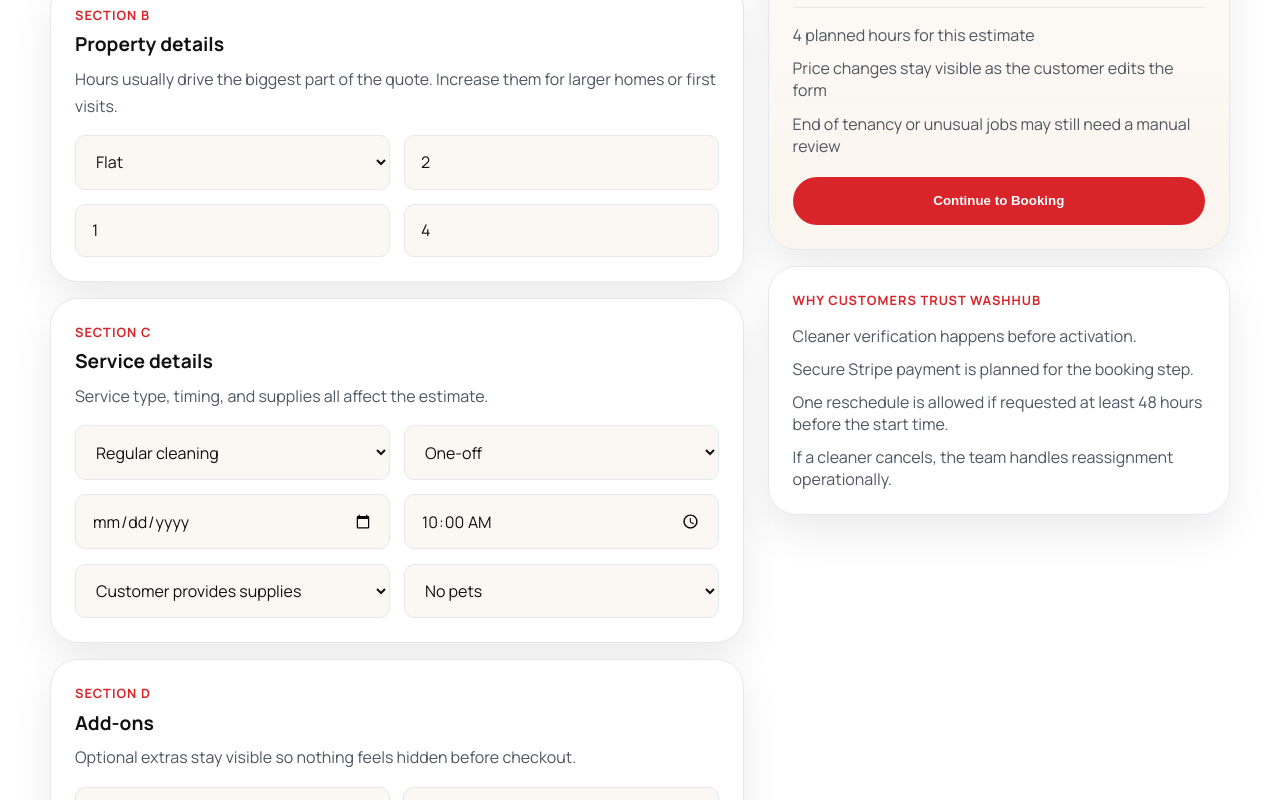
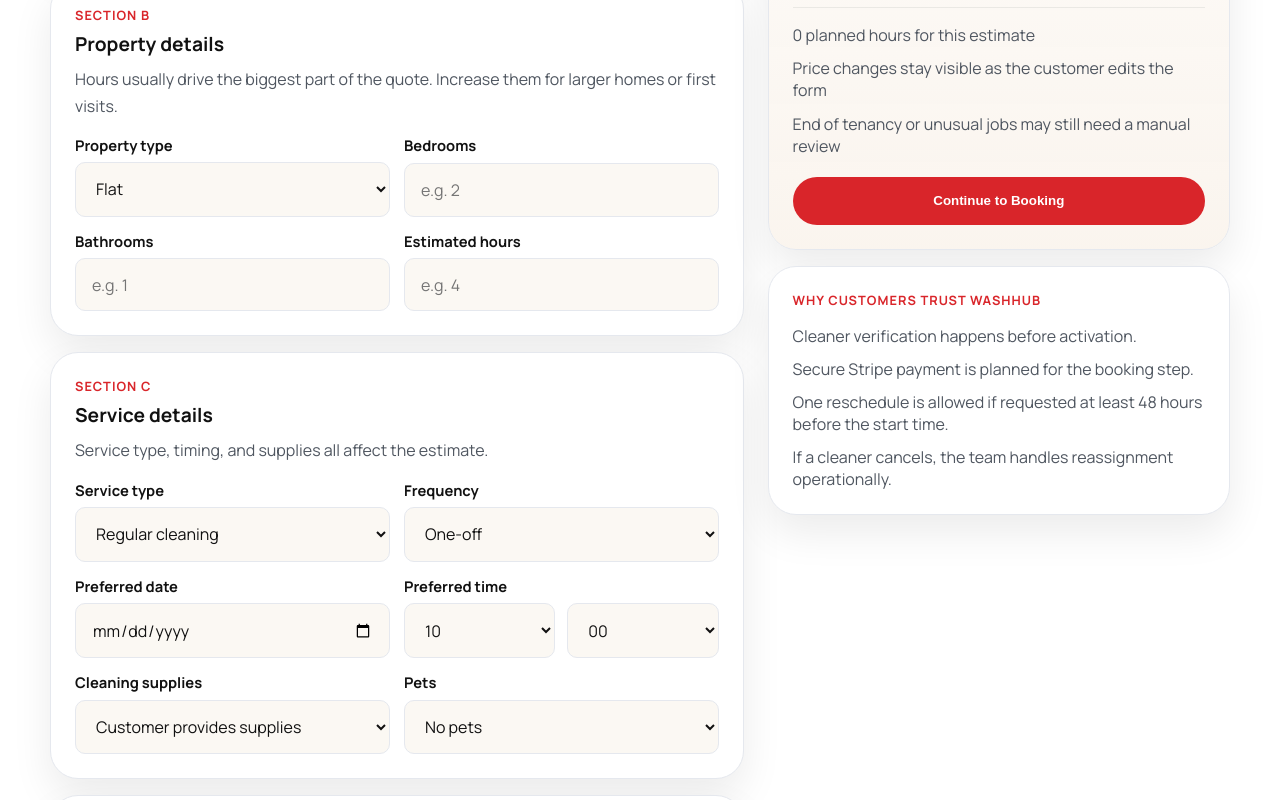
Before and after one commit to martinmsh1025-sketch/AreaSorted, a Next.js app: page /instant-quote in a window 1280 px wide. Shown: the part 940-1740 px from the top of the page. Built offline with nearby package versions, Linux system fonts and the light colour scheme.

Commit message:
Refine quote form field defaults

```diff
--- a/src/app/globals.css
+++ b/src/app/globals.css
@@ -449,6 +449,23 @@ img {
   gap: 0.9rem;
 }
 
+.quote-field-stack {
+  display: grid;
+  gap: 0.45rem;
+}
+
+.quote-field-stack span {
+  font-size: 0.92rem;
+  font-weight: 700;
+  color: var(--color-text);
+}
+
+.quote-time-grid {
+  display: grid;
+  grid-template-columns: repeat(2, minmax(0, 1fr));
+  gap: 0.75rem;
+}
+
 .quote-check-grid {
   display: grid;
   grid-template-columns: repeat(2, minmax(0, 1fr));
--- a/src/components/quote/instant-quote-form.tsx
+++ b/src/components/quote/instant-quote-form.tsx
@@ -8,6 +8,9 @@ const serviceOptions = [
   { value: "office-cleaning", label: "Office cleaning" },
   { value: "airbnb-turnover-cleaning", label: "Airbnb turnover cleaning" },
 ];
+
+const hourOptions = Array.from({ length: 16 }, (_, index) => `${String(index + 6).padStart(2, "0")}`);
+const minuteOptions = ["00", "15", "30", "45"];
 
 const baseRates = {
   "regular-home-cleaning": { customer: 24, cleaner: 27 },
@@ -52,12 +55,13 @@ export function InstantQuoteForm({
   const [addressLine2, setAddressLine2] = useState(initialAddressLine2);
   const [city, setCity] = useState(initialCity);
   const [propertyType, setPropertyType] = useState("flat");
-  const [bedrooms, setBedrooms] = useState("2");
-  const [bathrooms, setBathrooms] = useState("1");
-  const [hours, setHours] = useState("4");
+  const [bedrooms, setBedrooms] = useState("");
+  const [bathrooms, setBathrooms] = useState("");
+  const [hours, setHours] = useState("");
   const [service, setService] = useState(initialService || "regular-home-cleaning");
   const [preferredDate, setPreferredDate] = useState("");
-  const [preferredTime, setPreferredTime] = useState("10:00");
+  const [preferredHour, setPreferredHour] = useState("10");
+  const [preferredMinute, setPreferredMinute] = useState("00");
   const [frequency, setFrequency] = useState("one-off");
   const [supplies, setSupplies] = useState<"customer" | "cleaner">("customer");
   const [pets, setPets] = useState("no");
@@ -69,6 +73,8 @@ export function InstantQuoteForm({
   const [additionalRequests, setAdditionalRequests] = useState("");
   const [entryNotes, setEntryNotes] = useState("");
   const [parkingNotes, setParkingNotes] = useState("");
+
+  const preferredTime = `${preferredHour}:${preferredMinute}`;
 
   const pricing = useMemo(() => {
     const parsedHours = Math.max(Number(hours) || 0, 0);
@@ -139,14 +145,26 @@ export function InstantQuoteForm({
                 <p>Hours usually drive the biggest part of the quote. Increase them for larger homes or first visits.</p>
               </div>
               <div className="quote-two-col-fields">
+                <label className="quote-field-stack">
+                  <span>Property type</span>
                   <select value={propertyType} onChange={(event) => setPropertyType(event.target.value)}>
                     <option value="flat">Flat</option>
                     <option value="house">House</option>
                     <option value="office">Office</option>
                   </select>
-                <input placeholder="Bedrooms" value={bedrooms} onChange={(event) => setBedrooms(event.target.value)} />
-                <input placeholder="Bathrooms" value={bathrooms} onChange={(event) => setBathrooms(event.target.value)} />
-                <input placeholder="Estimated hours" value={hours} onChange={(event) => setHours(event.target.value)} />
+                </label>
+                <label className="quote-field-stack">
+                  <span>Bedrooms</span>
+                  <input placeholder="e.g. 2" value={bedrooms} onChange={(event) => setBedrooms(event.target.value)} />
+                </label>
+                <label className="quote-field-stack">
+                  <span>Bathrooms</span>
+                  <input placeholder="e.g. 1" value={bathrooms} onChange={(event) => setBathrooms(event.target.value)} />
+                </label>
+                <label className="quote-field-stack">
+                  <span>Estimated hours</span>
+                  <input placeholder="e.g. 4" value={hours} onChange={(event) => setHours(event.target.value)} />
+                </label>
               </div>
             </section>
 
@@ -157,27 +175,56 @@ export function InstantQuoteForm({
                 <p>Service type, timing, and supplies all affect the estimate.</p>
               </div>
               <div className="quote-two-col-fields">
+                <label className="quote-field-stack">
+                  <span>Service type</span>
                   <select value={service} onChange={(event) => setService(event.target.value)}>
                     {serviceOptions.map((option) => (
                       <option key={option.value} value={option.value}>{option.label}</option>
                     ))}
                   </select>
+                </label>
+                <label className="quote-field-stack">
+                  <span>Frequency</span>
                   <select value={frequency} onChange={(event) => setFrequency(event.target.value)}>
                     <option value="one-off">One-off</option>
                     <option value="weekly">Weekly</option>
                     <option value="fortnightly">Fortnightly</option>
                     <option value="monthly">Monthly</option>
                   </select>
+                </label>
+                <label className="quote-field-stack">
+                  <span>Preferred date</span>
                   <input type="date" value={preferredDate} onChange={(event) => setPreferredDate(event.target.value)} />
-                <input type="time" value={preferredTime} onChange={(event) => setPreferredTime(event.target.value)} />
+                </label>
+                <label className="quote-field-stack">
+                  <span>Preferred time</span>
+                  <div className="quote-time-grid">
+                    <select value={preferredHour} onChange={(event) => setPreferredHour(event.target.value)}>
+                      {hourOptions.map((hour) => (
+                        <option key={hour} value={hour}>{hour}</option>
+                      ))}
+                    </select>
+                    <select value={preferredMinute} onChange={(event) => setPreferredMinute(event.target.value)}>
+                      {minuteOptions.map((minute) => (
+                        <option key={minute} value={minute}>{minute}</option>
+                      ))}
+                    </select>
+                  </div>
+                </label>
+                <label className="quote-field-stack">
+                  <span>Cleaning supplies</span>
                   <select value={supplies} onChange={(event) => setSupplies(event.target.value as "customer" | "cleaner")}>
                     <option value="customer">Customer provides supplies</option>
                     <option value="cleaner">Cleaner brings supplies</option>
                   </select>
+                </label>
+                <label className="quote-field-stack">
+                  <span>Pets</span>
                   <select value={pets} onChange={(event) => setPets(event.target.value)}>
                     <option value="no">No pets</option>
                     <option value="yes">Pets at property</option>
                   </select>
+                </label>
               </div>
             </section>
 
```
Lines whose indentation alone changed are shown as unchanged.
